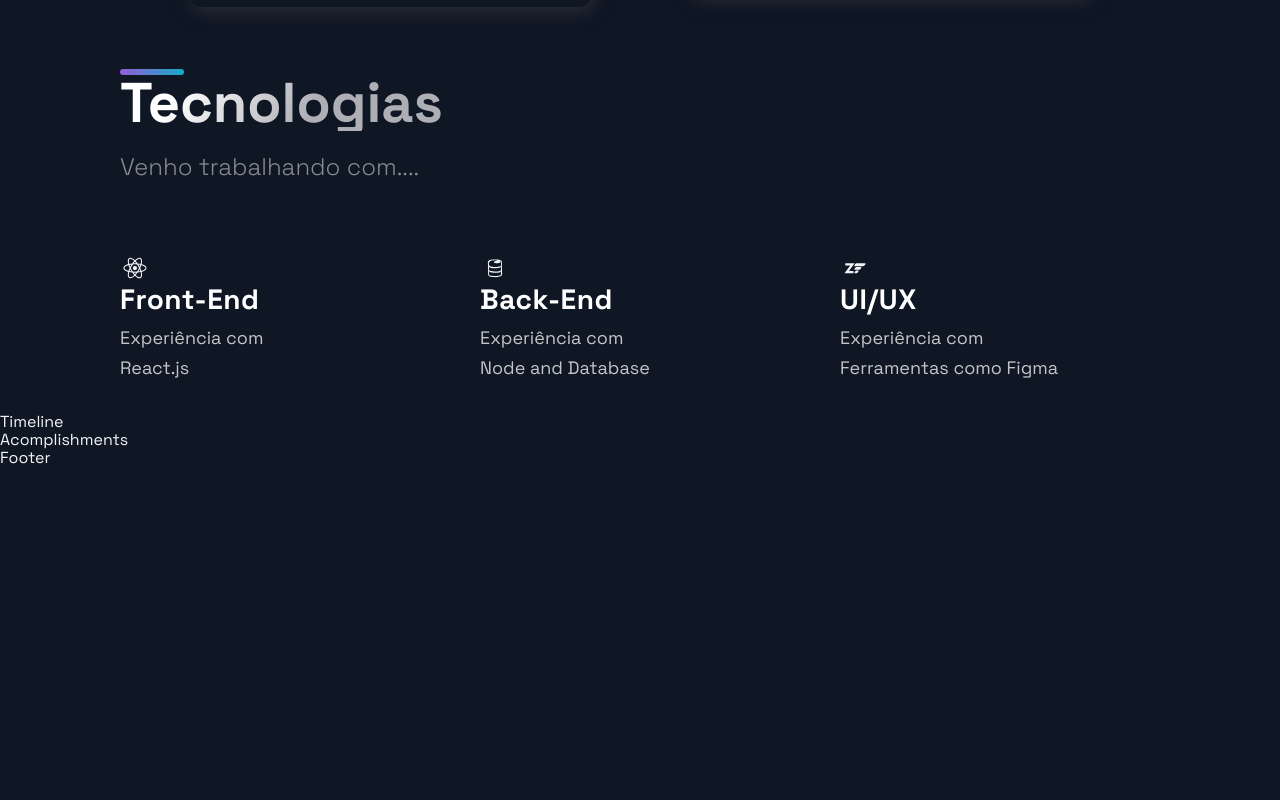
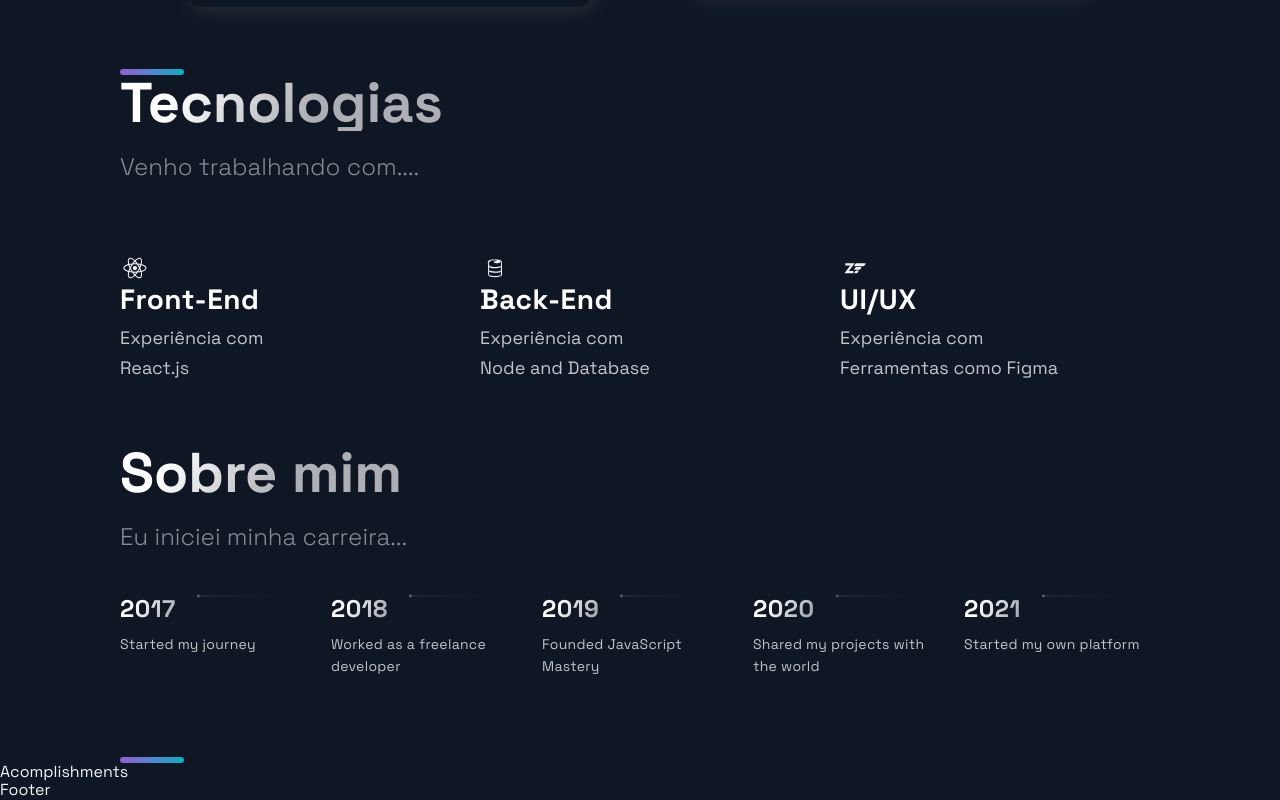
Before and after one commit to guifrribeiro/portfolio, a Next.js app: page / in a window 1280 px wide. Shown: the part 2156-2956 px from the top of the page. Before the commit the page ends 2624 px from the top, so only its background shows below. Built offline with nearby package versions, Linux system fonts and the light colour scheme.

Commit message:
Timeline component

```diff
--- a/src/components/TimeLine/TimeLine.js
+++ b/src/components/TimeLine/TimeLine.js
@@ -1,51 +1,132 @@
 import React, { useState, useRef, useEffect } from 'react';
 
-import { CarouselButton, CarouselButtonDot, CarouselButtons, CarouselContainer, CarouselItem, CarouselItemImg, CarouselItemText, CarouselItemTitle, CarouselMobileScrollNode } from './TimeLineStyles';
-import { Section, SectionDivider, SectionText, SectionTitle } from '../../styles/GlobalComponents';
+import {
+  CarouselButton,
+  CarouselButtonDot,
+  CarouselButtons,
+  CarouselContainer,
+  CarouselItem,
+  CarouselItemImg,
+  CarouselItemText,
+  CarouselItemTitle,
+  CarouselMobileScrollNode
+} from './TimeLineStyles';
+import {
+  Section,
+  SectionDivider,
+  SectionText,
+  SectionTitle
+} from '../../styles/GlobalComponents';
 import { TimeLineData } from '../../constants/constants';
 
 const TOTAL_CAROUSEL_COUNT = TimeLineData.length;
 
 const Timeline = () => {
-  // const [activeItem, setActiveItem] = useState(0);
-  // const carouselRef = useRef();
+  const [activeItem, setActiveItem] = useState(0);
+  const carouselRef = useRef();
 
-  // const scroll = (node, left) => {
-  //   return node.scrollTo({ left, behavior: 'smooth' });
-  // }
+  const scroll = (node, left) => {
+    return node.scrollTo({ left, behavior: 'smooth' });
+  }
 
-  // const handleClick = (e, i) => {
-  //   e.preventDefault();
+  const handleClick = (e, i) => {
+    e.preventDefault();
 
-  //   if (carouselRef.current) {
-  //     const scrollLeft = Math.floor(carouselRef.current.scrollWidth * 0.7 * (i / TimeLineData.length));
+    if (carouselRef.current) {
+      const scrollLeft = Math.floor(carouselRef.current.scrollWidth * 0.7 * (i / TimeLineData.length));
 
-  //     scroll(carouselRef.current, scrollLeft);
-  //   }
-  // }
+      scroll(carouselRef.current, scrollLeft);
+    }
+  }
 
-  // const handleScroll = () => {
-  //   if (carouselRef.current) {
-  //     const index = Math.round((carouselRef.current.scrollLeft / (carouselRef.current.scrollWidth * 0.7)) * TimeLineData.length);
+  const handleScroll = () => {
+    if (carouselRef.current) {
+      const index = Math.round((carouselRef.current.scrollLeft / (carouselRef.current.scrollWidth * 0.7)) * TimeLineData.length);
 
-  //     setActiveItem(index);
-  //   }
-  // }
+      setActiveItem(index);
+    }
+  }
 
-  // // snap back to beginning of scroll when window is resized
-  // // avoids a bug where content is covered up if coming from smaller screen
-  // useEffect(() => {
-  //   const handleResize = () => {
-  //     scroll(carouselRef.current, 0);
-  //   }
+  // snap back to beginning of scroll when window is resized
+  // avoids a bug where content is covered up if coming from smaller screen
+  useEffect(() => {
+    const handleResize = () => {
+      scroll(carouselRef.current, 0);
+    }
 
-  //   window.addEventListener('resize', handleResize);
-  // }, []);
+    window.addEventListener('resize', handleResize);
+  }, []);
 
   return (
-    <div>
-      Timeline
-    </div>
+    <Section id="about">
+      <SectionTitle>Sobre mim</SectionTitle>
+      <SectionText>
+        Eu iniciei minha carreira...
+      </SectionText>
+      <CarouselContainer ref={carouselRef} onScroll={handleScroll}>
+        <>
+          {TimeLineData.map((item, index) => (
+            <CarouselMobileScrollNode key={index} final={index === TOTAL_CAROUSEL_COUNT - 1}>
+              <CarouselItem
+                index={index}
+                id={`carousel__item-${index}`}
+                active={activeItem}
+                onClick={(e) => handleClick(e, index)}
+              >
+                <CarouselItemTitle>
+                  {item.year}
+                  <CarouselItemImg
+                    width="208"
+                    height="6"
+                    viewBox="0 0 208 6"
+                    fill="none"
+                    xmlns="http://www.w3.org/2000/svg">
+                    <path
+                      fill-rule="evenodd"
+                      clip-rule="evenodd"
+                      d="M2.5 5.5C3.88071 5.5 5 4.38071 5 3V3.5L208 3.50002V2.50002L5 2.5V3C5 1.61929 3.88071 0.5 2.5 0.5C1.11929 0.5 0 1.61929 0 3C0 4.38071 1.11929 5.5 2.5 5.5Z"
+                      fill="url(#paint0_linear)"
+                      fill-opacity="0.33"
+                    />
+                    <defs>
+                      <linearGradient
+                        id="paint0_linear"
+                        x1="-4.30412e-10"
+                        y1="0.5"
+                        x2="208"
+                        y2="0.500295"
+                        gradientUnits="userSpaceOnUse">
+                        <stop stop-color="white" />
+                        <stop
+                          offset="0.79478"
+                          stop-color="white"
+                          stop-opacity="0"
+                        />
+                      </linearGradient>
+                    </defs>
+                  </CarouselItemImg>
+                </CarouselItemTitle>
+                <CarouselItemText>{item.text}</CarouselItemText>
+              </CarouselItem>
+            </CarouselMobileScrollNode>
+          ))}
+        </>
+      </CarouselContainer>
+      <CarouselButtons>
+        {TimeLineData.map((item, index) => (
+          <CarouselButton
+            key={index}
+            index={index}
+            active={activeItem}
+            onClick={(e) => handleClick(e, index)}
+            type="button"
+          >
+            <CarouselButtonDot active={activeItem} />
+          </CarouselButton>
+        ))}
+      </CarouselButtons>
+      <SectionDivider />
+    </Section>
   );
 };
 
```
